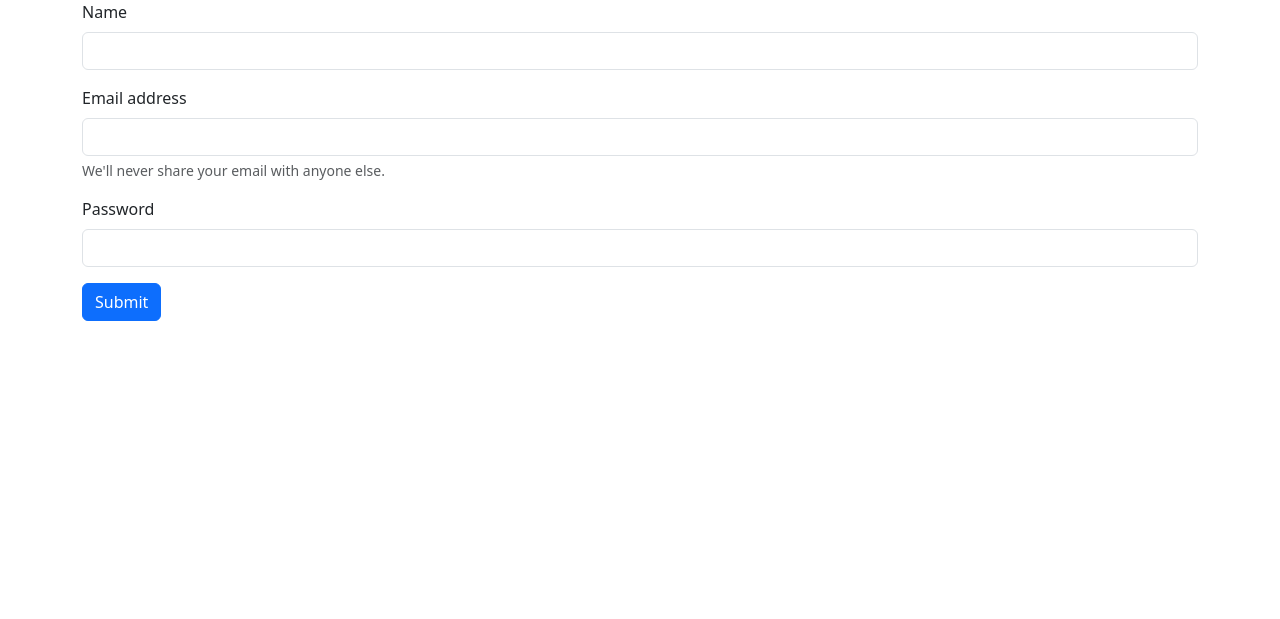
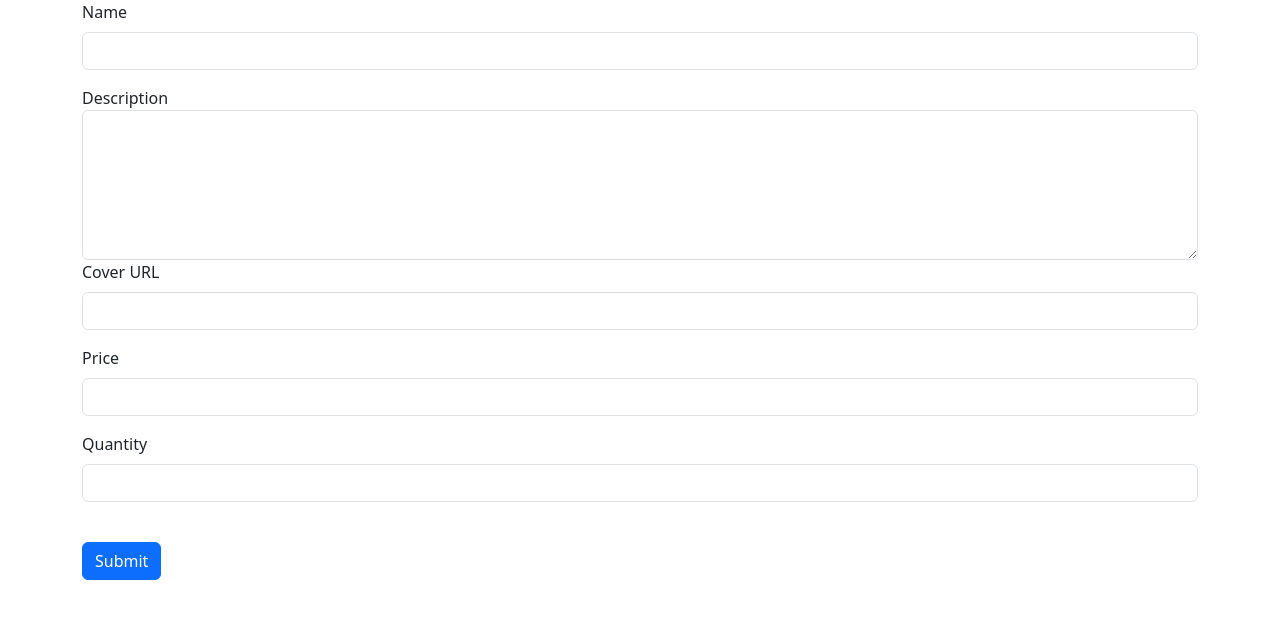
Before and after one commit to smartguy-coder/group03052024, a FastAPI app: template templates/create_product.html in a window 1280 px wide. Shown: the part 56-675 px from the top of the page. Run offline with FastAPI, Linux system fonts and the light colour scheme; the template is opened without the code that fills it, so the values that code supplies are empty.

Commit message:
practice 2

```diff
--- a/main.py
+++ b/main.py
@@ -24,6 +24,7 @@ sentry_sdk.init(
 app = FastAPI(
     debug=config.DEBUG,
     lifespan=lifespan,
+    docs_url='/super-puper-docs'
 )
 
 
--- a/templates/create_product.html
+++ b/templates/create_product.html
@@ -4,22 +4,34 @@
 {% block content %}
 
 <form method="post">
-  <div class="mb-3">
-    <label for="exampleName" class="form-label">Name</label>
-    <input type="text" class="form-control" id="exampleName"  required minlength="2" name="name">
+
+   <div class="mb-3">
+    <label for="Name" class="form-label">Name</label>
+    <input type="text" class="form-control" id="Name" required   minlength="2" maxlength="100" name="name">
   </div>
 
-  <div class="mb-3">
-    <label for="exampleInputEmail1" class="form-label">Email address</label>
-    <input type="email" class="form-control" id="exampleInputEmail1" aria-describedby="emailHelp" required name="email">
-    <div id="emailHelp" class="form-text">We'll never share your email with anyone else.</div>
+<label for="floatingTextarea2">Description</label>
+<div class="form-floating">
+  <textarea class="form-control"  id="floatingTextarea2" required style="height: 150px" name="description"></textarea>
+</div>
+
+   <div class="mb-3">
+    <label for="cover_url" class="form-label">Cover URL</label>
+    <input type="url" class="form-control" id="cover_url"  required  name="cover_url">
   </div>
 
-  <div class="mb-3">
-    <label for="exampleInputPassword1" class="form-label">Password</label>
-    <input type="password" class="form-control" id="exampleInputPassword1" required minlength="8" name="password">
+   <div class="mb-3">
+    <label for="price" class="form-label">Price</label>
+    <input type="number" step="0.01" class="form-control" id="price"  required  name="price" min="0.01">
   </div>
 
+   <div class="mb-3">
+    <label for="quantity" class="form-label">Quantity</label>
+    <input type="number" step="1" class="form-control" id="quantity"  required  name="quantity" min="1">
+  </div>
+
+
+  <br>
   <button type="submit" class="btn btn-primary">Submit</button>
 </form>
 
```
Also changed, not shown: templates/404.html (added, +8 -0 lines), web_router/web.py (+41 -4 lines).
